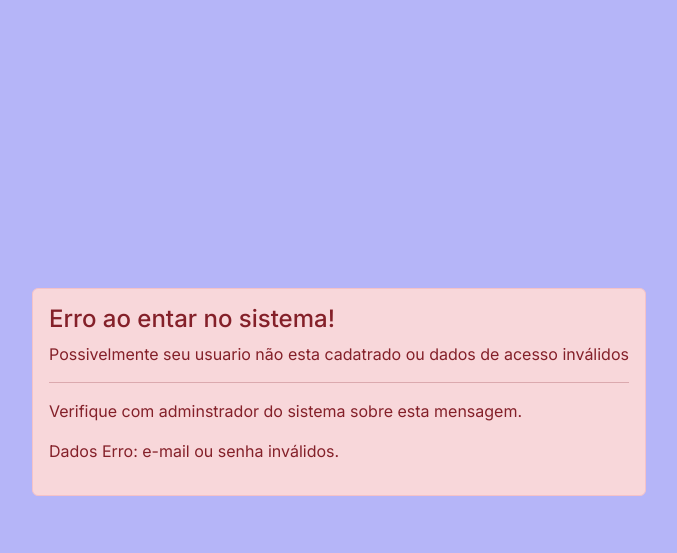
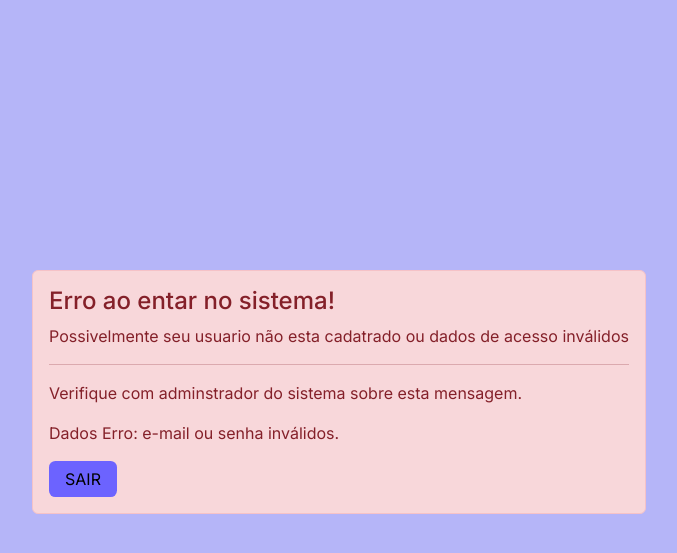
Before and after one commit to brunoqueluci/studio, a PHP site: page /Errologin.php in a window 1280 px wide. Shown: the top 553 px of the page, without its empty margins (301-978 px from the left). Run offline with PHP 8.4, Linux system fonts and the light colour scheme.

```diff
--- a/Errologin.php
+++ b/Errologin.php
@@ -15,6 +15,11 @@
         <hr>
         <p>Verifique com adminstrador do sistema sobre esta mensagem.</p>
         <p>Dados Erro: e-mail ou senha inválidos.</p>
+        <div class="login-button">
+            <a href="\studio\controller\Logout.php">
+                <button type="button" name="Logout" value="Logout">SAIR</button>
+            </a>
+        </div>
     </div>
 <script src="https://cdn.jsdelivr.net/npm/bootstrap@5.2.2/dist/js/bootstrap.bundle.min.js" integrity="sha384-OERcA2EqjJCMA+/3y+gxIOqMEjwtxJY7qPCqsdltbNJuaOe923+mo//f6V8Qbsw3" crossorigin="anonymous"></script>
 </body>
```
